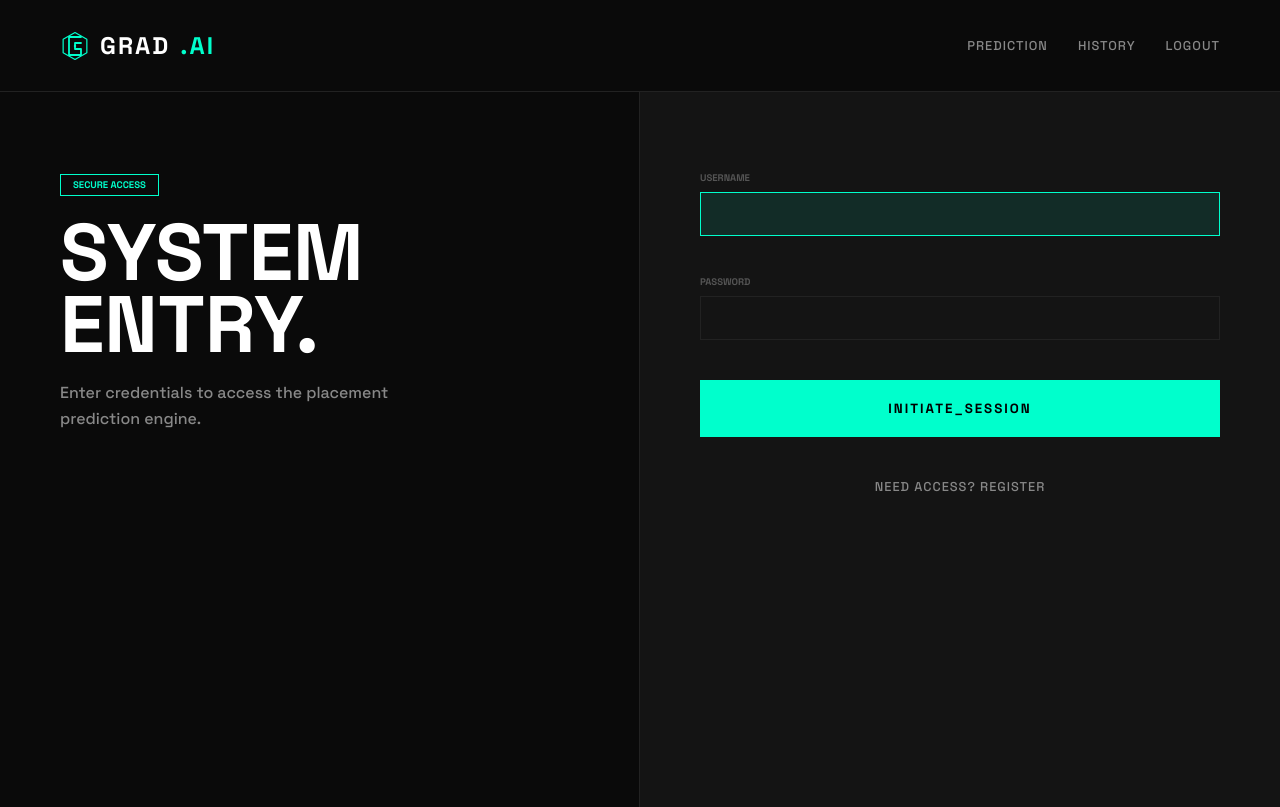
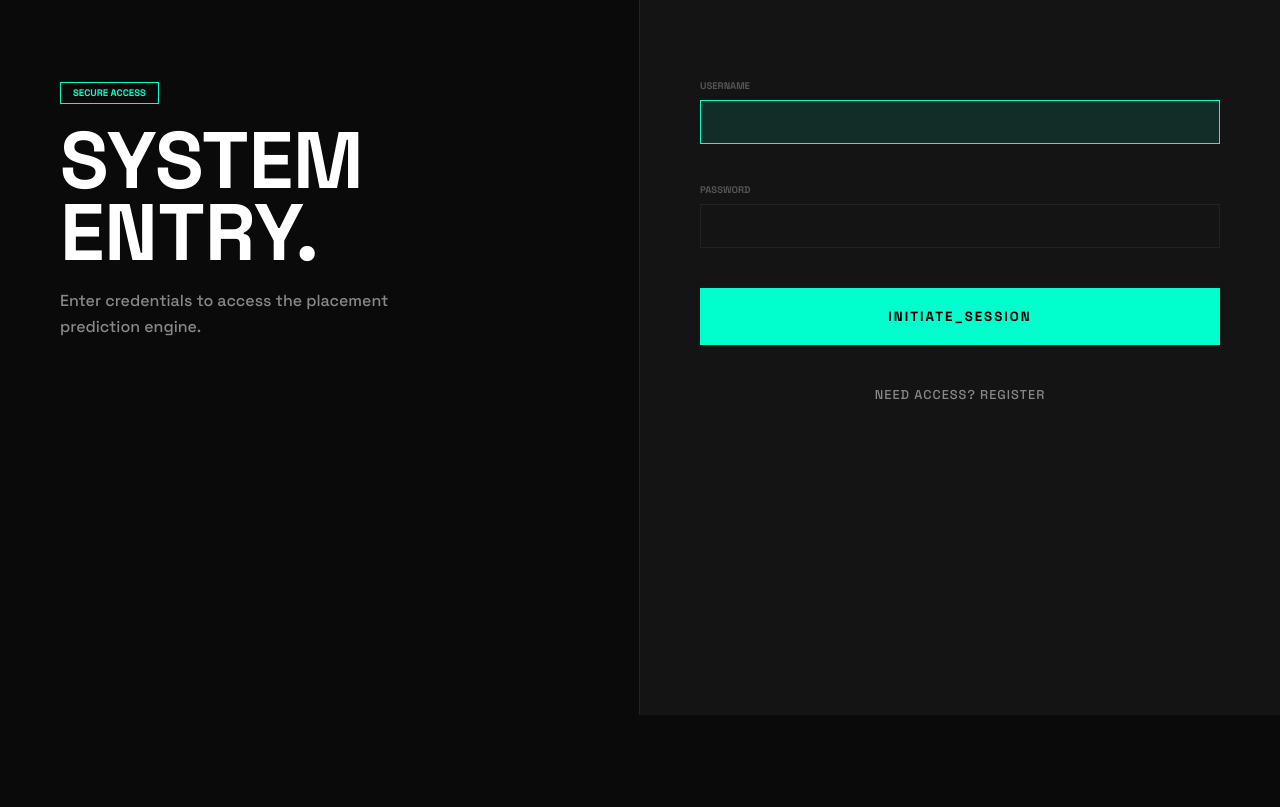
Before and after one commit to abdul2005-tech/Grad_AI, a React (Vite) app in the folder frontend/: page /auth in a window 1280 px wide. Built offline with nearby package versions, Linux system fonts and the light colour scheme; sample sign-in values are in the browser's storage.

Commit message:
fixed errors

```diff
--- a/frontend/src/App.jsx
+++ b/frontend/src/App.jsx
@@ -1,4 +1,4 @@
-import { BrowserRouter as Router, Routes, Route } from "react-router-dom";
+import { BrowserRouter as Router, Routes, Route, Navigate } from "react-router-dom";
 import Navbar from "./Navbar";
 import Home from "./Home";
 import Predictions from "./Predictions";
@@ -6,32 +6,38 @@ import Auth from "./Auth";
 import PrivateRoute from "./PrivateRoute";
 
 function App() {
-  const token = localStorage.getItem("token");
-
+  // Using a key-based approach on the Router or a wrapper ensures
+  // the app re-evaluates the token on navigation.
   return (
     <Router>
-      {token && <Navbar />}
-
       <Routes>
+        {/* Auth page should NOT show the Navbar */}
         <Route path="/auth" element={<Auth />} />
 
+        {/* Home Route */}
         <Route
           path="/"
           element={
             <PrivateRoute>
+              <Navbar />
               <Home />
             </PrivateRoute>
           }
         />
 
+        {/* Predictions Route */}
         <Route
           path="/predictions"
           element={
             <PrivateRoute>
+              <Navbar />
               <Predictions />
             </PrivateRoute>
           }
         />
+
+        {/* Redirect any unknown routes to home or auth */}
+        <Route path="*" element={<Navigate to="/" />} />
       </Routes>
     </Router>
   );
--- a/frontend/src/Navbar.jsx
+++ b/frontend/src/Navbar.jsx
@@ -5,7 +5,8 @@ const Navbar = () => {
 
   const logout = () => {
     localStorage.removeItem("token");
-    window.location.href = "/auth"; // Force refresh to clear state
+    // This triggers the PrivateRoute to kick the user to /auth
+    navigate("/auth");
   };
 
   return (
@@ -15,10 +16,9 @@ const Navbar = () => {
         GRAD<span>.AI</span>
       </div>
 
-      <div className="nav-links" style={{ alignItems: 'center' }}>
+      <div className="nav-links" style={{ display: 'flex', alignItems: 'center', gap: '20px' }}>
         <Link to="/" className="nav-item">Prediction</Link>
         <Link to="/predictions" className="nav-item">History</Link>
-        {/* Reset button styles to match the Link items exactly */}
         <button
           onClick={logout}
           className="nav-item"
@@ -29,7 +29,8 @@ const Navbar = () => {
             margin: 0,
             cursor: 'pointer',
             fontFamily: 'inherit',
-            textTransform: 'uppercase'
+            textTransform: 'uppercase',
+            color: '#888'
           }}
         >
           Logout
```
